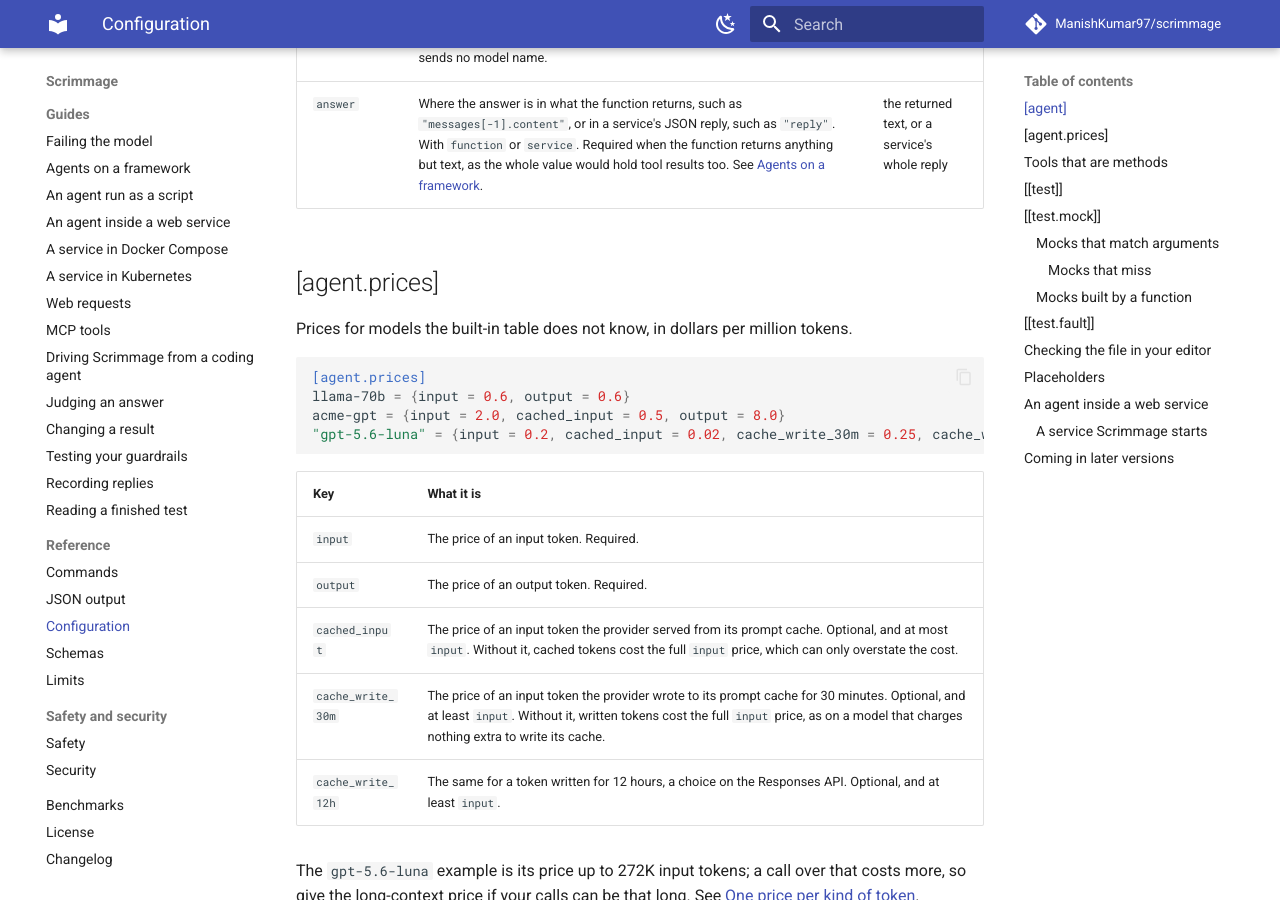
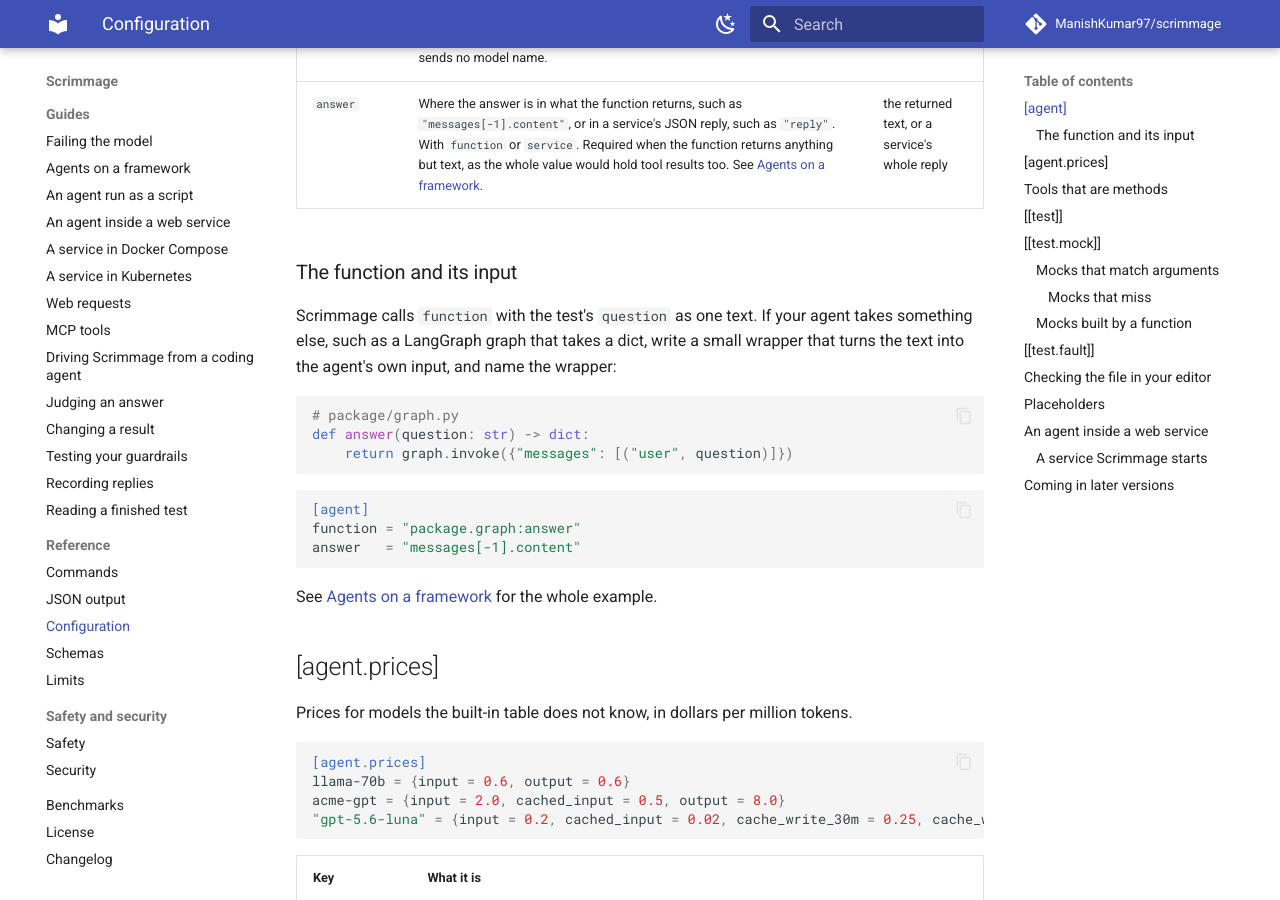
Before and after one commit to ManishKumar97/scrimmage, an MkDocs documentation site: the page built from docs/configuration.md, in a window 1280 px wide and 900 px high, scrolled down 2500 px. Built offline with MkDocs 1.6.1 and Material for MkDocs 9.7.7, drawn with Linux system fonts in a browser that asks for light colours; comment, search, counter and statistics services are not loaded.

Commit message:
docs: add uv sync, run cost and function wrapper notes
Three gaps an outside agent hit: uv sync removes Scrimmage unless it is
a project dependency, a fault row can cost far more than the baseline,
and a graph that takes a dict needs a small wrapper function.

````diff
--- a/docs/configuration.md
+++ b/docs/configuration.md
@@ -30,6 +30,25 @@ Anything this version does not support is rejected as unknown, with exit code 2.
 | `reserve_output_tokens` | The output tokens a budget reservation assumes when a request does not set `max_tokens`. A call that does not fit while others hold the budget waits for them; see [When calls in flight hold the budget](model-faults.md#when-calls-in-flight-hold-the-budget). | 4096 |
 | `prices` | Prices for other models, as the table below. The key `""` prices a call that sends no model name. | empty |
 | `answer` | Where the answer is in what the function returns, such as `"messages[-1].content"`, or in a service's JSON reply, such as `"reply"`. With `function` or `service`. Required when the function returns anything but text, as the whole value would hold tool results too. See [Agents on a framework](frameworks.md). | the returned text, or a service's whole reply |
+
+### The function and its input
+
+Scrimmage calls `function` with the test's `question` as one text.
+If your agent takes something else, such as a LangGraph graph that takes a dict, write a small wrapper that turns the text into the agent's own input, and name the wrapper:
+
+```python
+# package/graph.py
+def answer(question: str) -> dict:
+    return graph.invoke({"messages": [("user", question)]})
+```
+
+```toml
+[agent]
+function = "package.graph:answer"
+answer   = "messages[-1].content"
+```
+
+See [Agents on a framework](frameworks.md) for the whole example.
 
 ## [agent.prices]
 
````
Also changed, not shown: docs/frameworks.md (+5 -0 lines), docs/install.md (+3 -0 lines), docs/model-faults.md (+3 -0 lines).
